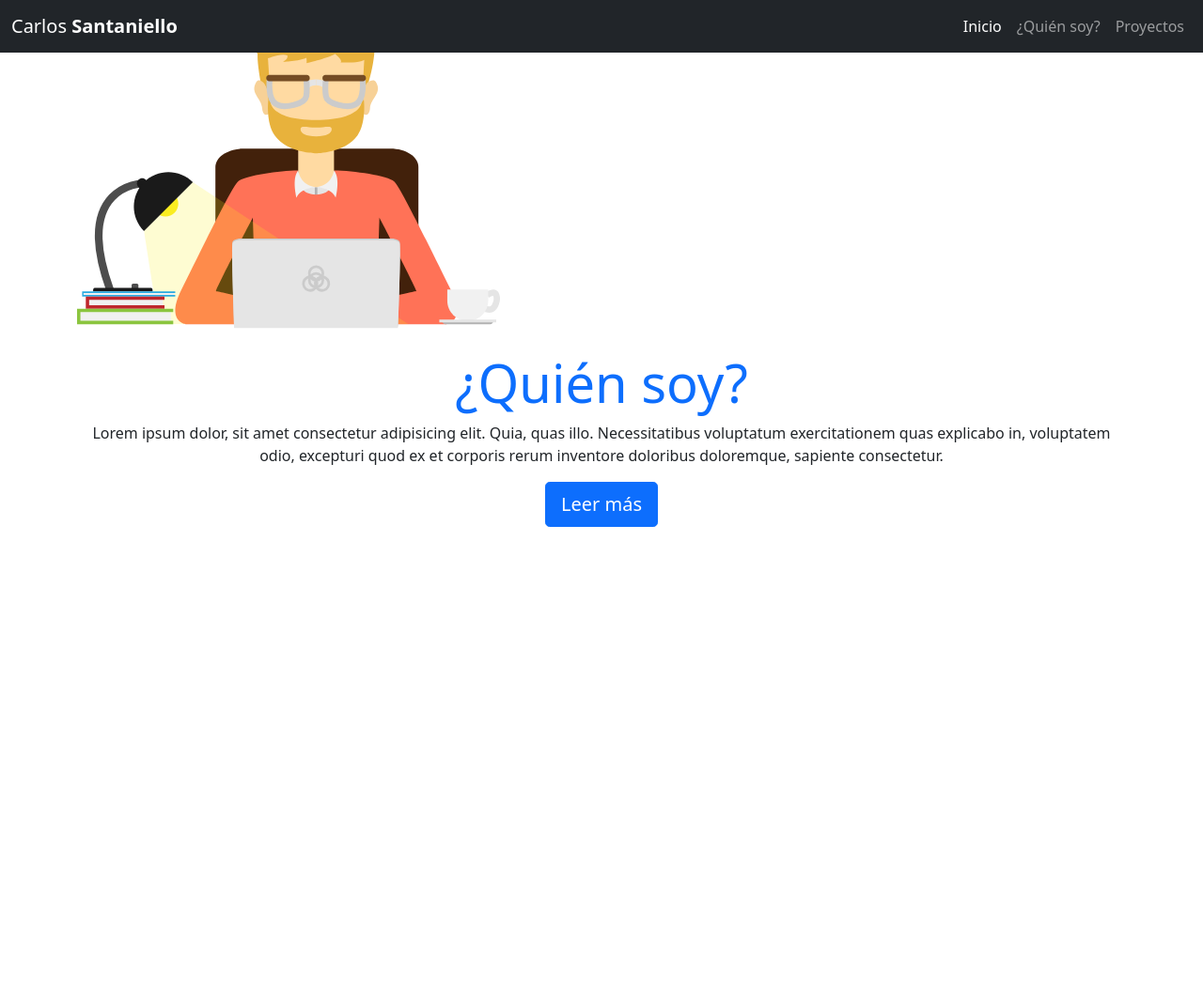
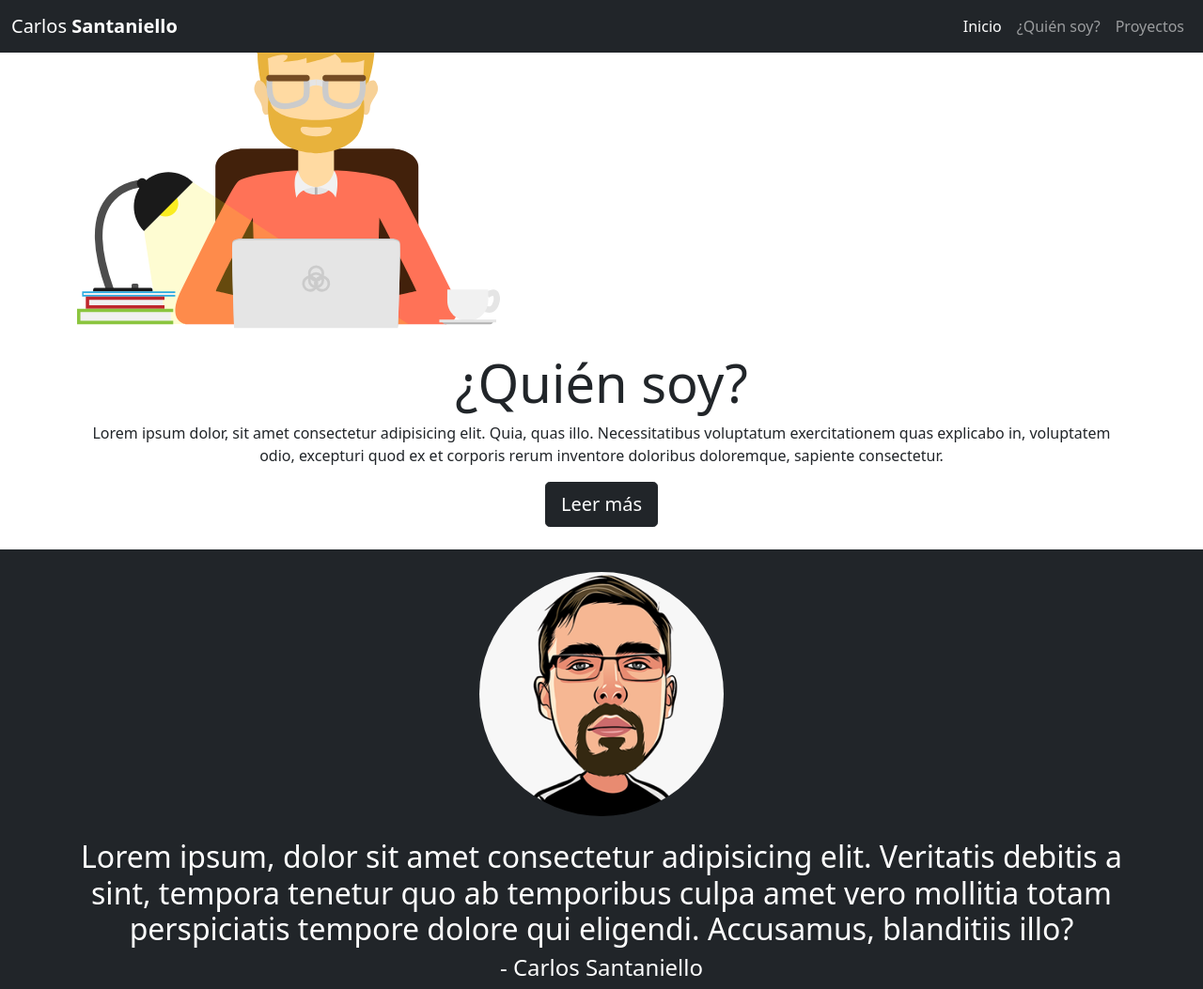
Before and after one commit to cesantaniello/portfolio-bootstrap, a plain HTML site: page index.html in a window 1280 px wide. Shown: the whole page at 94% size. Before the commit the page ends 800 px from the top, so only its background shows below. Drawn offline with nearby package versions, Linux system fonts and the light colour scheme.

Commit message:
3.Add Main section

```diff
--- a/index.html
+++ b/index.html
@@ -45,9 +45,25 @@
                     <img src="./images/desarrollador.svg" alt="Soy el desarrollador" class="img-fluid mb-4">
                 </div>
                 <div class="col-12 text-center">
-                    <h1 class="display-4 font-weight-bold text-primary">¿Quién soy?</h1>
+                    <h1 class="display-4 font-weight-bold text-dark">¿Quién soy?</h1>
                     <p>Lorem ipsum dolor, sit amet consectetur adipisicing elit. Quia, quas illo. Necessitatibus voluptatum exercitationem quas explicabo in, voluptatem odio, excepturi quod ex et corporis rerum inventore doloribus doloremque, sapiente consectetur.</p>
-                    <a href="#" class="btn btn-primary btn-lg">Leer más</a>
+                    <a href="#" class="btn btn-dark btn-lg mb-4">Leer más</a>
+                </div>
+            </div>
+        </div>
+    </section>
+
+    <!--Main-->
+    <section id="main" class="pt-4 bg-dark text-center text-white">
+        <div class="container">
+            <div class="row">
+                <div class="col-12">
+                    <img src="./images/avatar.png" width="260" height="auto" alt="Avatar"
+                    class="img-fluid rounded-circle mb-4">
+                    <p class="h2">Lorem ipsum, dolor sit amet consectetur adipisicing elit. Veritatis debitis a sint, tempora tenetur quo ab temporibus culpa amet vero mollitia totam perspiciatis tempore dolore qui eligendi. Accusamus, blanditiis illo?</p>
+                    <p class="h4 font-italic">
+                        - Carlos Santaniello
+                    </p>
                 </div>
             </div>
         </div>
```
